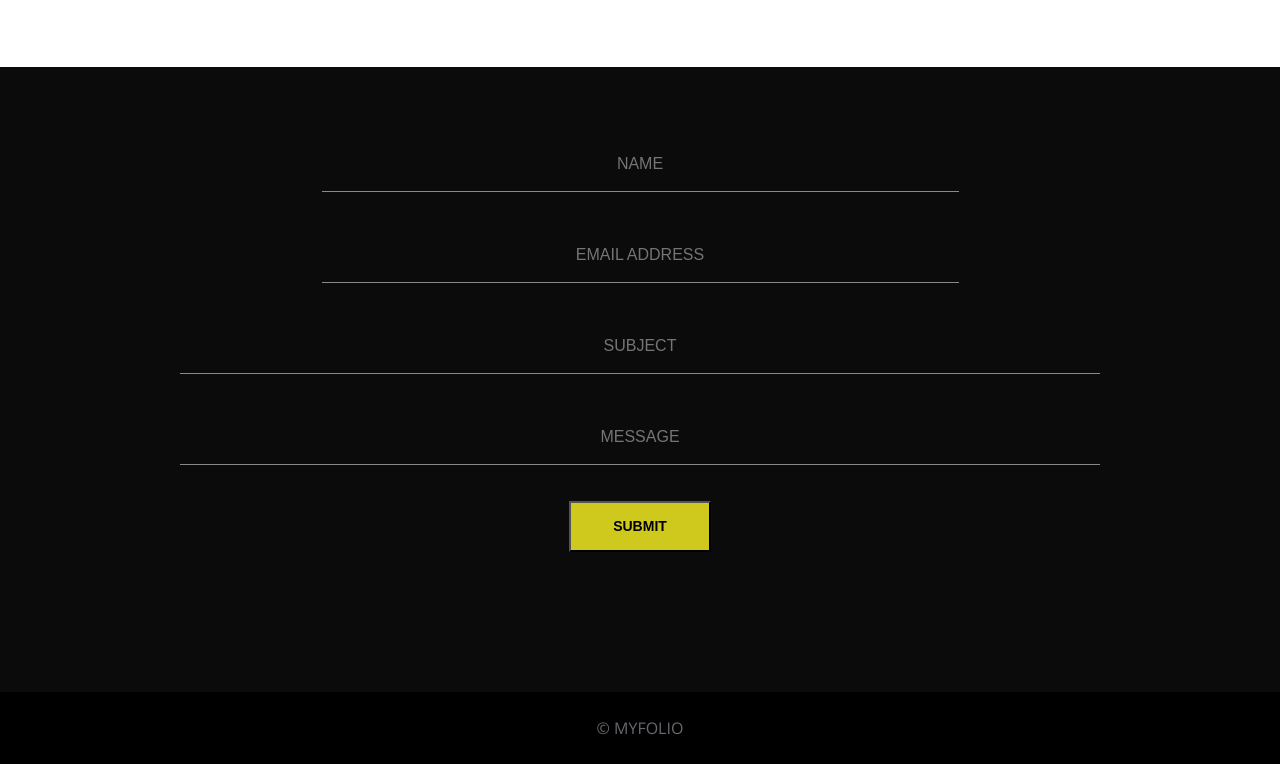
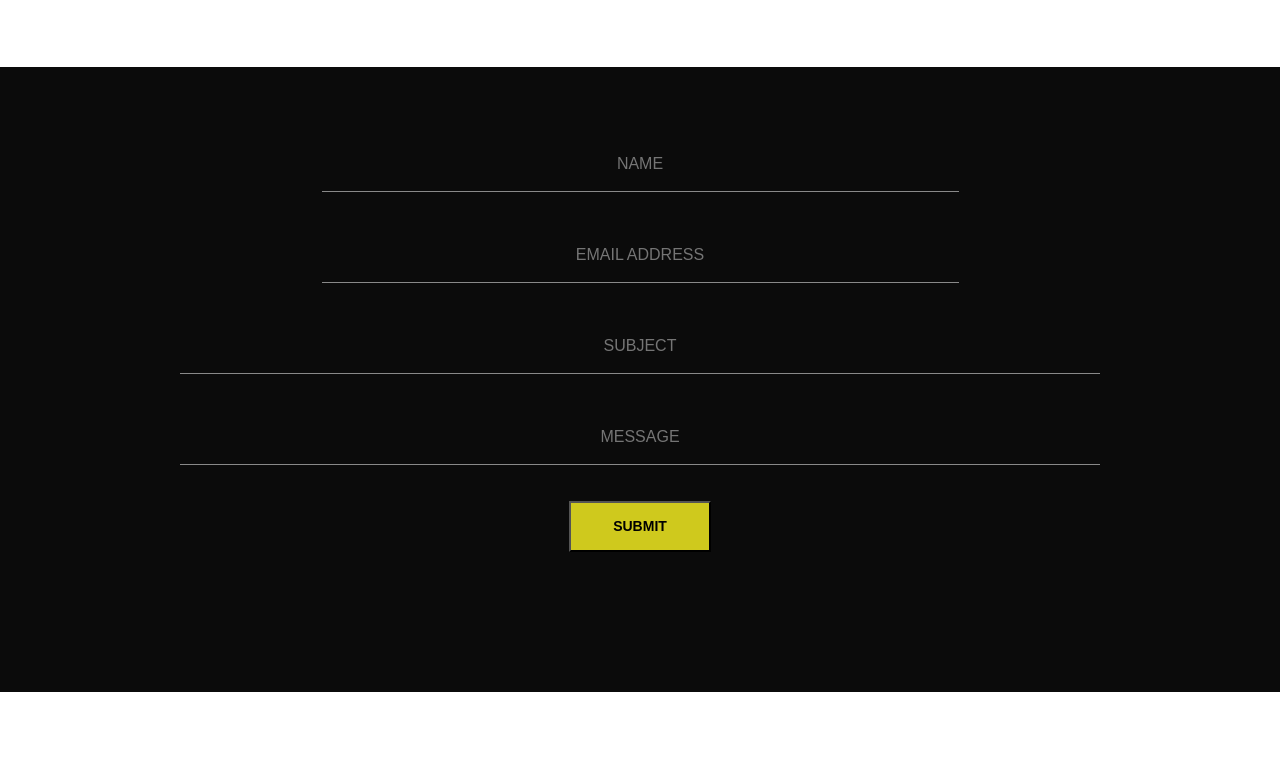
Before and after one commit to TonuSH/MYFOLIO_Full, a plain HTML site: page index.html in a window 1280 px wide. Shown: the part 3474-4238 px from the top of the page. After the commit the page ends 4166 px from the top, so only its background shows below. Drawn offline with nearby package versions, Linux system fonts and the light colour scheme.

Commit message:
modified

```diff
--- a/css/style.css
+++ b/css/style.css
@@ -276,10 +276,3 @@ nav ul li a:hover{
     padding-bottom: 70px;
 }
 /* Contact Section Css End */
-/* footer Section Css start */
-footer p{
-    padding: 25px 0;
-    background-color: #000000;
-    color: #66696e;
-}
-/* footer Section Css End */
--- a/index.html
+++ b/index.html
@@ -251,8 +251,5 @@
             </div>
         </section>
         <!-- Contact Section End -->
-        <footer class="text-center">
-            <p>&copy; MYFOLIO</p>
-        </footer>
     </body>
 </html>
```
